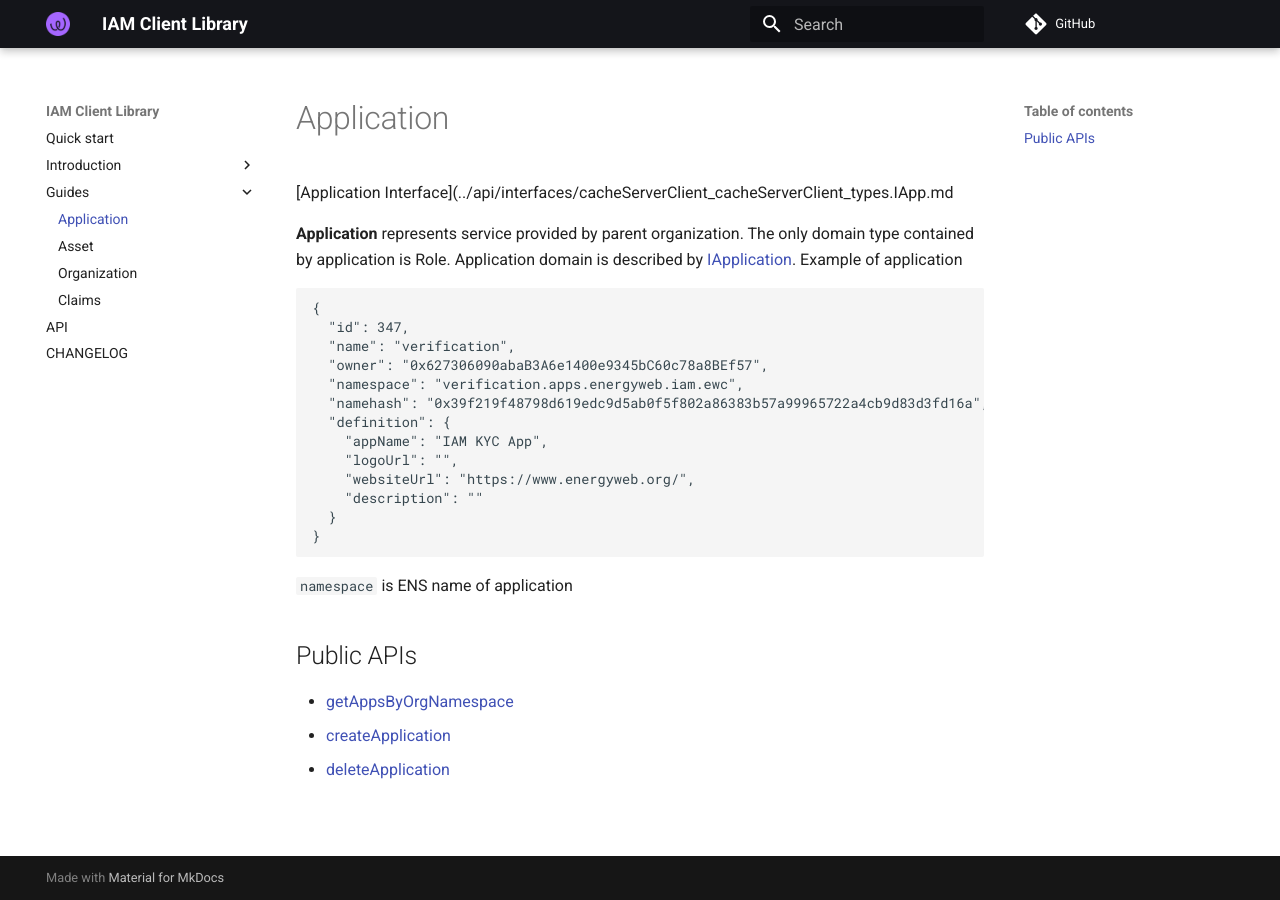
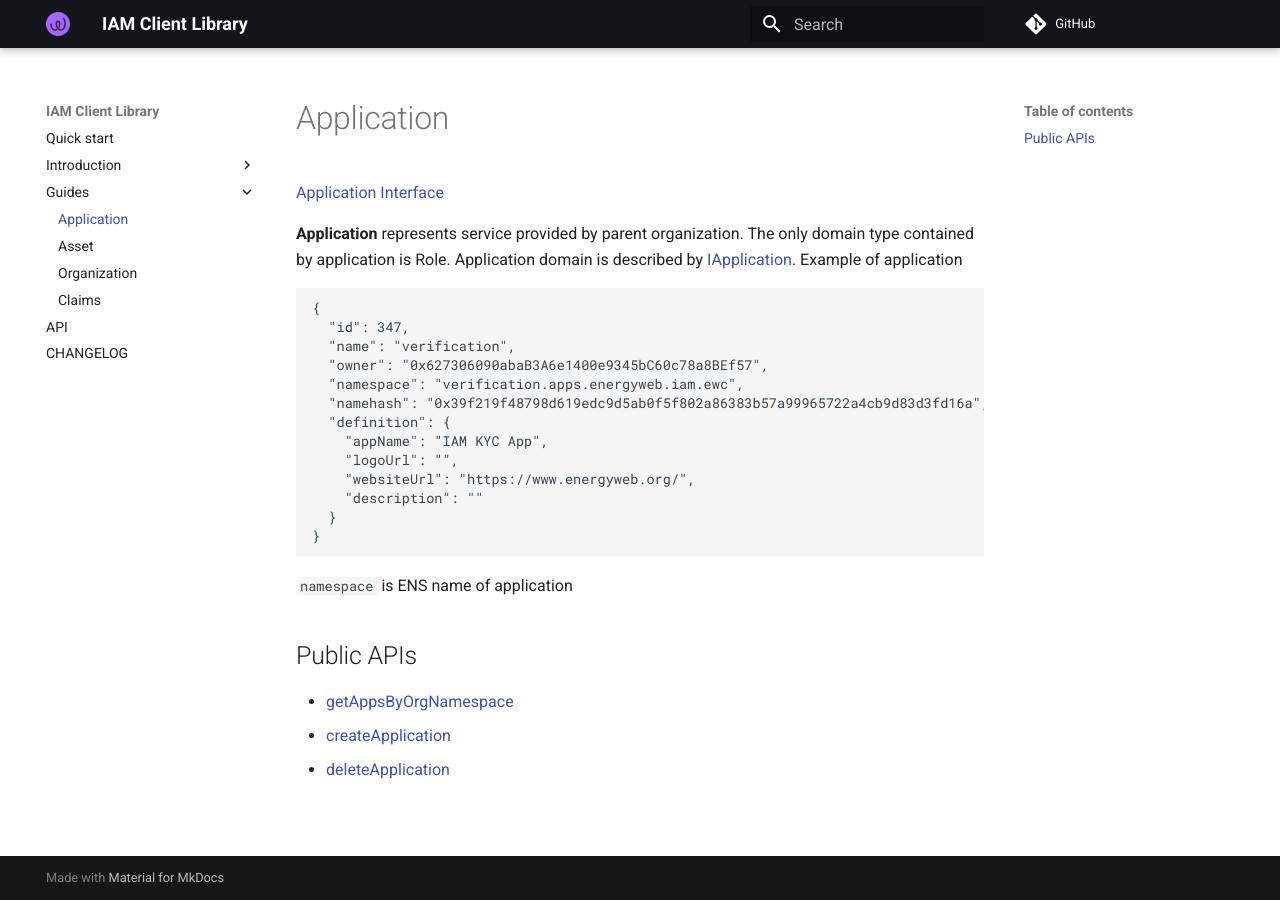
Before and after one commit to energywebfoundation/iam-client-lib, an MkDocs documentation site: the page built from docs/guides/application.md, in a window 1280 px wide. Built offline with MkDocs 1.6.1 and Material for MkDocs 9.7.7, drawn with Linux system fonts in a browser that asks for light colours; comment, search, counter and statistics services are not loaded.

Commit message:
fix(docs): guides

````diff
--- a/docs/guides/application.md
+++ b/docs/guides/application.md
@@ -1,9 +1,9 @@
 # Application
 
-[Application Interface](../api/interfaces/cacheServerClient_cacheServerClient_types.IApp.md
+[Application Interface](../api/interfaces/IApp.md)
 
 **Application** represents service provided by parent organization. The only domain type contained by application is Role.
-Application domain is described by [IApplication](../docs/interfaces/IApplication.md).
+Application domain is described by [IApplication](../api/interfaces/IApp.md).
 Example of application
 
 ```
````
Also changed, not shown: docs/guides/claim.md (+3 -3 lines), docs/guides/organization.md (+1 -1 lines), docs/guides/role.md (+1 -1 lines).
